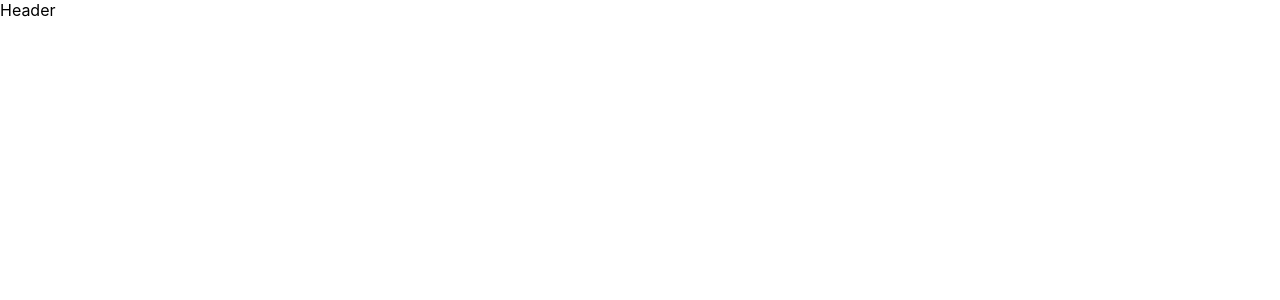
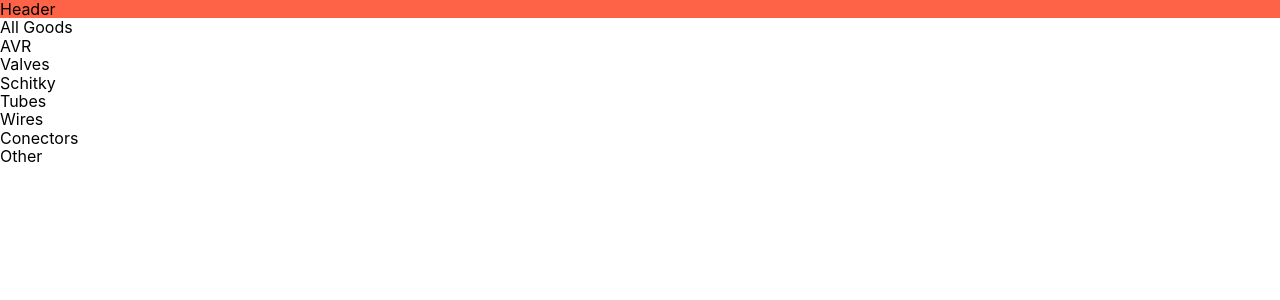
Before and after one commit to PlatinumKellerman/movie-viewer, a React (Create React App) app: page / in a window 1280 px wide. Shown: the top 300 px of the page. Built offline with nearby package versions, Linux system fonts and the light colour scheme.

Commit message:
adding aside bar

```diff
--- a/package.json
+++ b/package.json
@@ -6,6 +6,7 @@
     "@testing-library/jest-dom": "^5.16.5",
     "@testing-library/react": "^13.4.0",
     "@testing-library/user-event": "^13.5.0",
+    "modern-normalize": "^1.1.0",
     "react": "^18.2.0",
     "react-dom": "^18.2.0",
     "react-router-dom": "^6.7.0",
--- a/src/App.jsx
+++ b/src/App.jsx
@@ -1,5 +1,5 @@
 import './App.css';
-import { Routes, Route, Navigate } from 'react-router-dom';
+// import { Routes, Route, Navigate } from 'react-router-dom';
 import { Layout } from './layout/Layout';
 
 function App() {
--- a/src/index.js
+++ b/src/index.js
@@ -4,12 +4,14 @@ import './index.css';
 import App from './App';
 import { ThemeProvider } from 'styled-components';
 import theme from './theme';
+import GlobalStyle from './styles/globalStyles';
 
 const root = ReactDOM.createRoot(document.getElementById('root'));
 root.render(
   <React.StrictMode>
     <ThemeProvider theme={theme}>
       <App />
+      <GlobalStyle />
     </ThemeProvider>
   </React.StrictMode>
 );
--- a/src/layout/Layout.jsx
+++ b/src/layout/Layout.jsx
@@ -1,5 +1,6 @@
 import { Outlet } from 'react-router-dom';
 import { Suspense } from 'react';
+import AsideBar from './common/AsideBar';
 import Header from './common/Header';
 
 export const Layout = () => {
@@ -7,6 +8,7 @@ export const Layout = () => {
     <div>
       <Suspense fallback={<div>Loading page...</div>}>
         <Header />
+        <AsideBar />
         <Outlet />
       </Suspense>
     </div>
--- /dev/null
+++ b/src/layout/common/AsideBar/AsideBar.jsx
@@ -0,0 +1,18 @@
+const AsideBar = () => {
+  return (
+    <aside>
+      <ul>
+        <li>All Goods</li>
+        <li>AVR</li>
+        <li>Valves</li>
+        <li>Schitky</li>
+        <li>Tubes</li>
+        <li>Wires</li>
+        <li>Conectors</li>
+        <li>Other</li>
+      </ul>
+    </aside>
+  );
+};
+
+export default AsideBar;
--- /dev/null
+++ b/src/layout/common/AsideBar/index.js
@@ -0,0 +1,3 @@
+import AsideBar from './AsideBar';
+
+export default AsideBar;
--- a/src/layout/common/Header/Header.jsx
+++ b/src/layout/common/Header/Header.jsx
@@ -1,5 +1,5 @@
 const Header = () => {
-  return <div>Header</div>;
+  return <div style={{ backgroundColor: 'tomato' }}>Header</div>;
 };
 
 export default Header;
--- /dev/null
+++ b/src/styles/globalStyles.js
@@ -0,0 +1,32 @@
+import { createGlobalStyle } from 'styled-components';
+import 'modern-normalize';
+
+const GlobalStyle = createGlobalStyle`
+ul,
+p {
+  margin: 0;
+  padding: 0;
+  border: 0;
+  font-size: 100%;
+  font: inherit;
+  vertical-align: baseline;
+  list-style: none;
+}
+body {
+  margin: 0;
+  font-family: -apple-system, BlinkMacSystemFont, 'Segoe UI', 'Roboto', 'Oxygen',
+    'Ubuntu', 'Cantarell', 'Fira Sans', 'Droid Sans', 'Helvetica Neue',
+    sans-serif;
+  -webkit-font-smoothing: antialiased;
+  -moz-osx-font-smoothing: grayscale;
+}
+code {
+  font-family: source-code-pro, Menlo, Monaco, Consolas, 'Courier New',
+    monospace;
+}
+.flag-dropdown {
+  height: 55px;
+}
+`;
+
+export default GlobalStyle;
```
Also changed, not shown: src/layout/common/AsideBar/AsideBar.styled.js (added), 1 other file (tests, documents, lock files or other folders).
